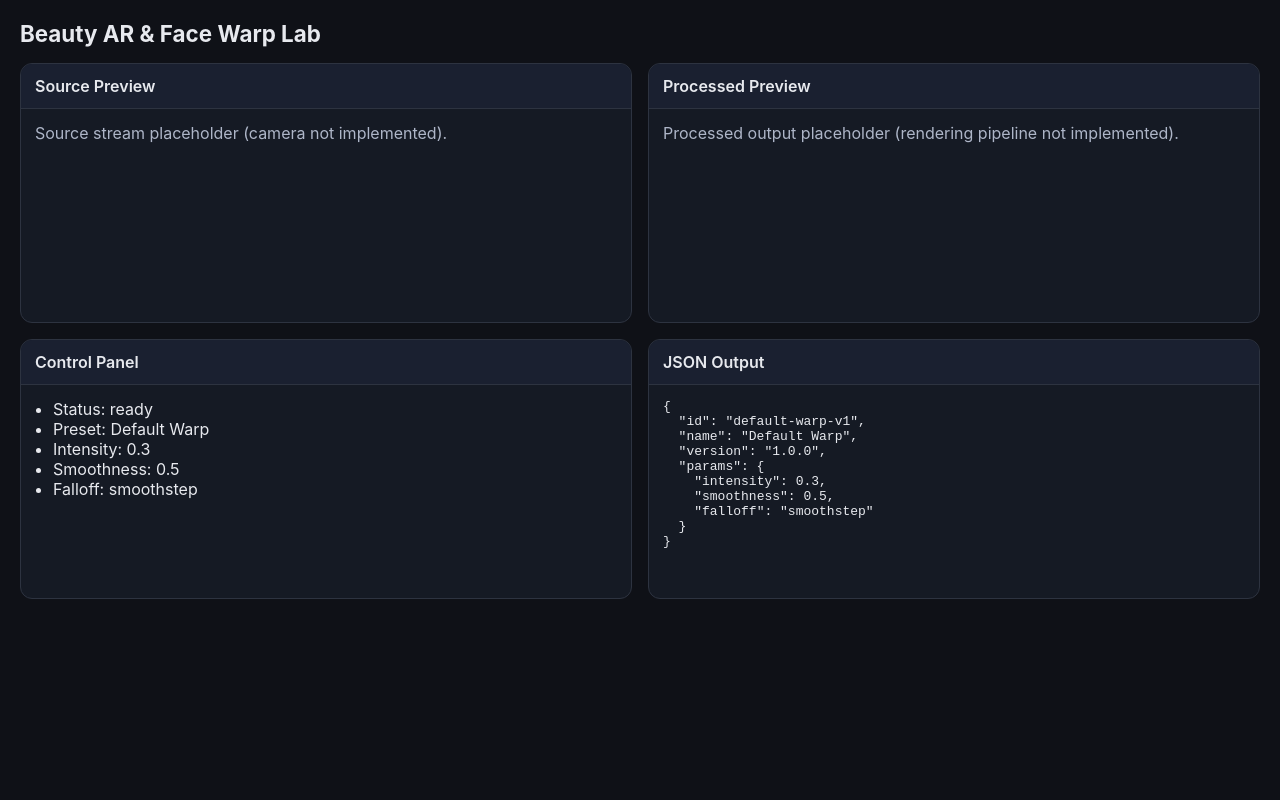
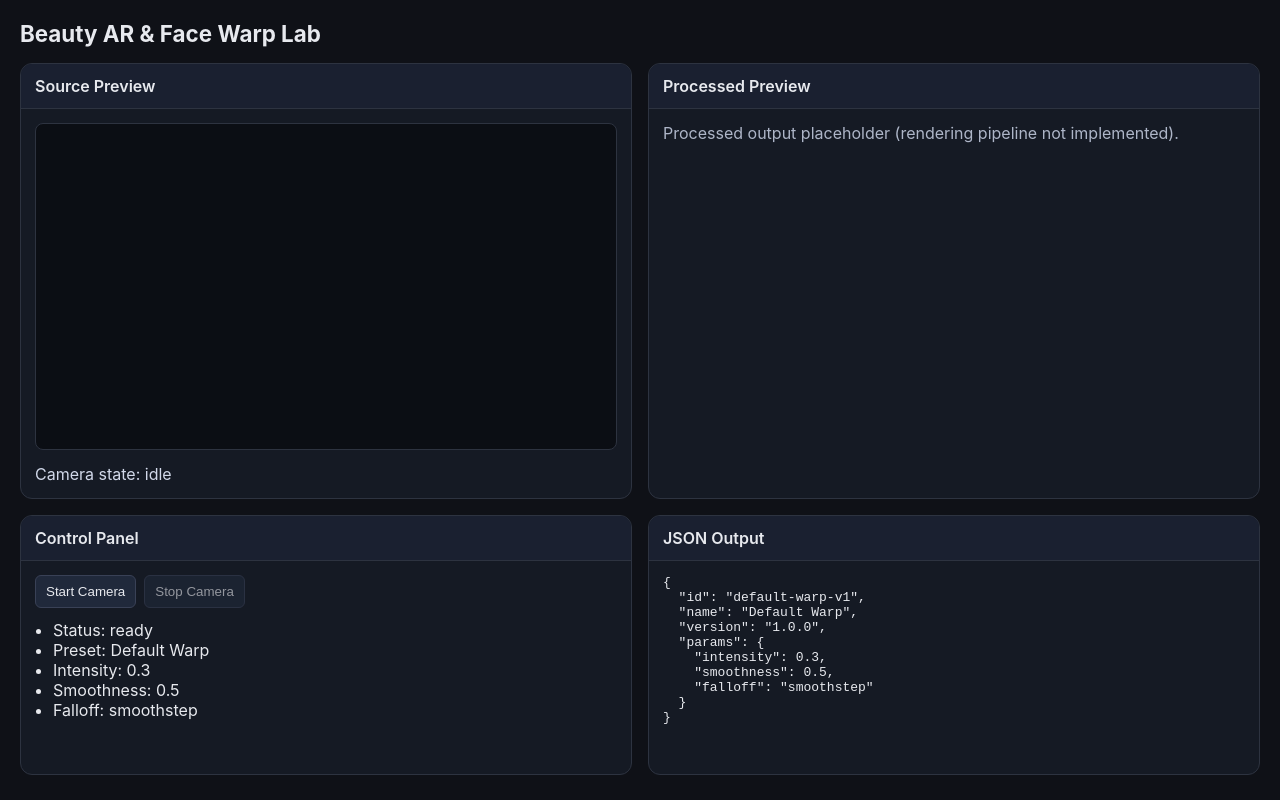
Before and after one commit to officeutq/bae-ar-lab, a React (Vite) app: page / in a window 1280 px wide. Built offline with nearby package versions, Linux system fonts and the light colour scheme.

Commit message:
Add camera controller and source preview controls

```diff
--- a/src/app/App.tsx
+++ b/src/app/App.tsx
@@ -1,17 +1,70 @@
-import { useMemo } from 'react';
+import { useMemo, useRef, useState } from 'react';
 import { defaultWarpPreset } from '@algorithms/defaultPreset';
+import { createCameraController, type CameraError } from '@engine/camera/createCameraController';
 import { createInitialPipelineState } from '@engine/pipeline';
 import { Panel } from '@ui/Panel';
 
+type CameraViewState = 'idle' | 'starting' | 'running' | 'error';
+
+function getCameraErrorMessage(error: CameraError) {
+  switch (error.code) {
+    case 'permission-denied':
+      return 'Permission denied: allow camera access in your browser settings.';
+    case 'no-camera-found':
+      return 'No camera found: connect a camera and try again.';
+    case 'unsupported-browser':
+      return 'Unsupported browser: MediaDevices.getUserMedia is not available.';
+    default:
+      return error.message;
+  }
+}
+
 export function App() {
   const pipelineState = useMemo(() => createInitialPipelineState(defaultWarpPreset), []);
+  const cameraController = useMemo(() => createCameraController(), []);
+  const videoRef = useRef<HTMLVideoElement | null>(null);
+
+  const [cameraState, setCameraState] = useState<CameraViewState>('idle');
+  const [cameraErrorMessage, setCameraErrorMessage] = useState<string | null>(null);
+
+  const handleStartCamera = async () => {
+    setCameraState('starting');
+    setCameraErrorMessage(null);
+
+    try {
+      const stream = await cameraController.start();
+
+      if (videoRef.current) {
+        videoRef.current.srcObject = stream;
+      }
+
+      setCameraState('running');
+    } catch (error) {
+      const cameraError = error as CameraError;
+      setCameraState('error');
+      setCameraErrorMessage(getCameraErrorMessage(cameraError));
+    }
+  };
+
+  const handleStopCamera = () => {
+    cameraController.stop();
+
+    if (videoRef.current) {
+      videoRef.current.srcObject = null;
+    }
+
+    setCameraState('idle');
+    setCameraErrorMessage(null);
+  };
 
   return (
     <main className="app-shell">
       <h1 className="app-shell__title">Beauty AR & Face Warp Lab</h1>
       <div className="panel-grid">
         <Panel title="Source Preview">
-          <p className="placeholder">Source stream placeholder (camera not implemented).</p>
+          <video className="source-video" ref={videoRef} autoPlay playsInline muted />
+          <p className="camera-status">Camera state: {cameraState}</p>
+          {cameraErrorMessage ? <p className="camera-error">{cameraErrorMessage}</p> : null}
         </Panel>
 
         <Panel title="Processed Preview">
@@ -19,6 +72,14 @@ export function App() {
         </Panel>
 
         <Panel title="Control Panel">
+          <div className="camera-controls">
+            <button type="button" onClick={handleStartCamera} disabled={cameraState === 'starting'}>
+              Start Camera
+            </button>
+            <button type="button" onClick={handleStopCamera} disabled={cameraState !== 'running'}>
+              Stop Camera
+            </button>
+          </div>
           <ul>
             <li>Status: {pipelineState.status}</li>
             <li>Preset: {pipelineState.activePreset.name}</li>
--- a/src/app/styles.css
+++ b/src/app/styles.css
@@ -64,3 +64,42 @@ ul {
   margin: 0;
   padding-left: 18px;
 }
+
+.source-video {
+  width: 100%;
+  aspect-ratio: 16 / 9;
+  border-radius: 8px;
+  background: #0b0e14;
+  border: 1px solid #2d3340;
+  object-fit: cover;
+}
+
+.camera-status {
+  margin: 10px 0 0;
+  color: #d2d9ea;
+}
+
+.camera-error {
+  margin: 8px 0 0;
+  color: #ff9aa8;
+}
+
+.camera-controls {
+  display: flex;
+  gap: 8px;
+  margin-bottom: 12px;
+}
+
+button {
+  border: 1px solid #394156;
+  background: #20293b;
+  color: #e7e9ee;
+  border-radius: 6px;
+  padding: 8px 10px;
+  cursor: pointer;
+}
+
+button:disabled {
+  opacity: 0.6;
+  cursor: not-allowed;
+}
--- /dev/null
+++ b/src/engine/camera/createCameraController.ts
@@ -0,0 +1,63 @@
+export type CameraErrorCode = 'permission-denied' | 'no-camera-found' | 'unsupported-browser' | 'unknown';
+
+export type CameraError = {
+  code: CameraErrorCode;
+  message: string;
+};
+
+export type CameraController = {
+  start: (constraints?: MediaStreamConstraints) => Promise<MediaStream>;
+  stop: () => void;
+  getStream: () => MediaStream | null;
+};
+
+function toCameraError(error: unknown): CameraError {
+  if (!(error instanceof Error)) {
+    return { code: 'unknown', message: 'Unknown camera error.' };
+  }
+
+  if (error.name === 'NotAllowedError' || error.name === 'SecurityError') {
+    return { code: 'permission-denied', message: 'Camera permission was denied.' };
+  }
+
+  if (error.name === 'NotFoundError' || error.name === 'DevicesNotFoundError') {
+    return { code: 'no-camera-found', message: 'No camera device was found.' };
+  }
+
+  return { code: 'unknown', message: error.message || 'Unknown camera error.' };
+}
+
+export function createCameraController(): CameraController {
+  let stream: MediaStream | null = null;
+
+  const stop = () => {
+    if (!stream) {
+      return;
+    }
+
+    stream.getTracks().forEach((track) => track.stop());
+    stream = null;
+  };
+
+  const start = async (constraints: MediaStreamConstraints = { video: true, audio: false }) => {
+    if (!navigator.mediaDevices?.getUserMedia) {
+      throw {
+        code: 'unsupported-browser',
+        message: 'This browser does not support camera APIs.',
+      } satisfies CameraError;
+    }
+
+    stop();
+
+    try {
+      stream = await navigator.mediaDevices.getUserMedia(constraints);
+      return stream;
+    } catch (error) {
+      throw toCameraError(error);
+    }
+  };
+
+  const getStream = () => stream;
+
+  return { start, stop, getStream };
+}
--- a/tsconfig.app.json
+++ b/tsconfig.app.json
@@ -16,6 +16,7 @@
     "noUnusedParameters": true,
     "noFallthroughCasesInSwitch": true,
     "baseUrl": "./src",
+    "ignoreDeprecations": "6.0",
     "paths": {
       "@app/*": ["app/*"],
       "@ui/*": ["ui/*"],
```
